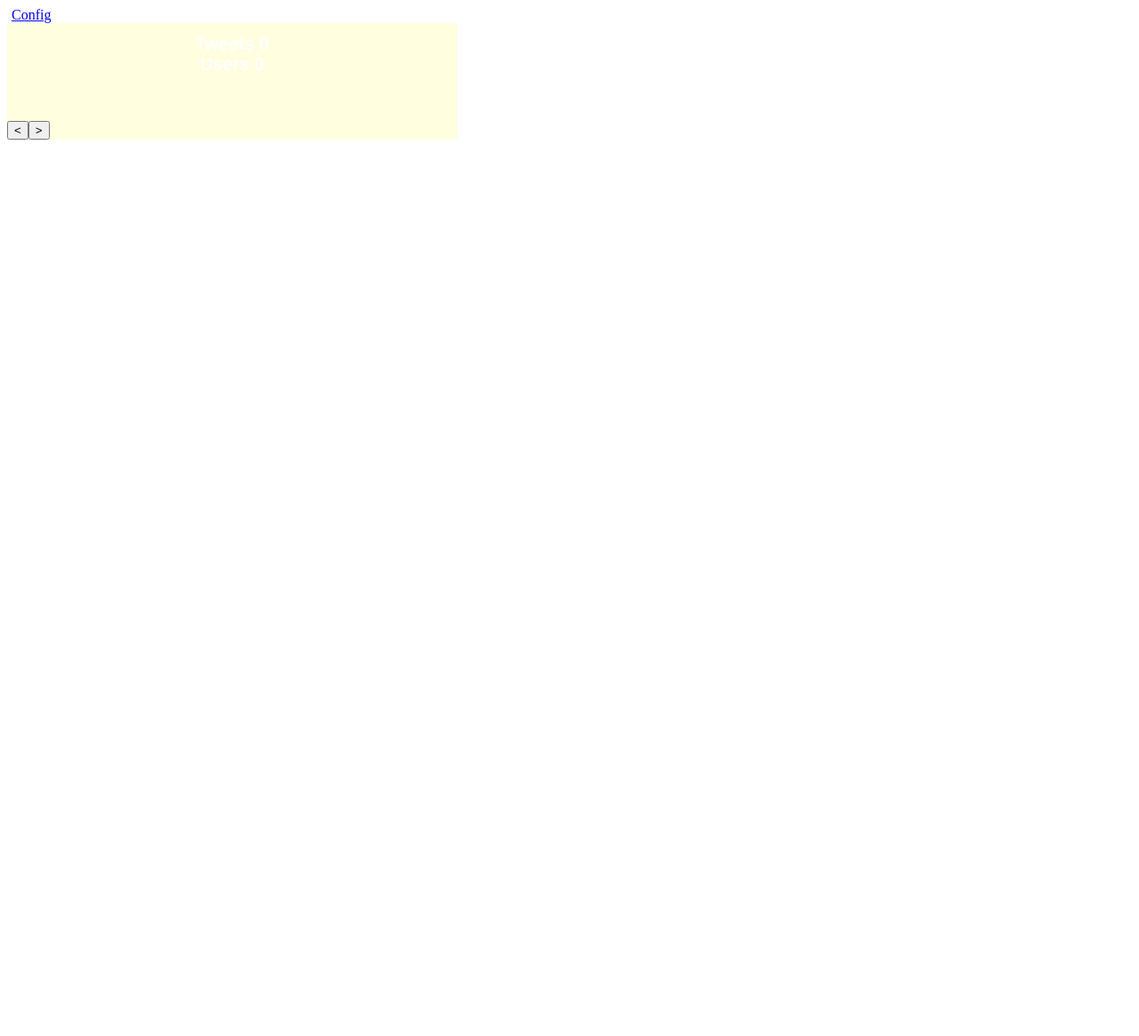
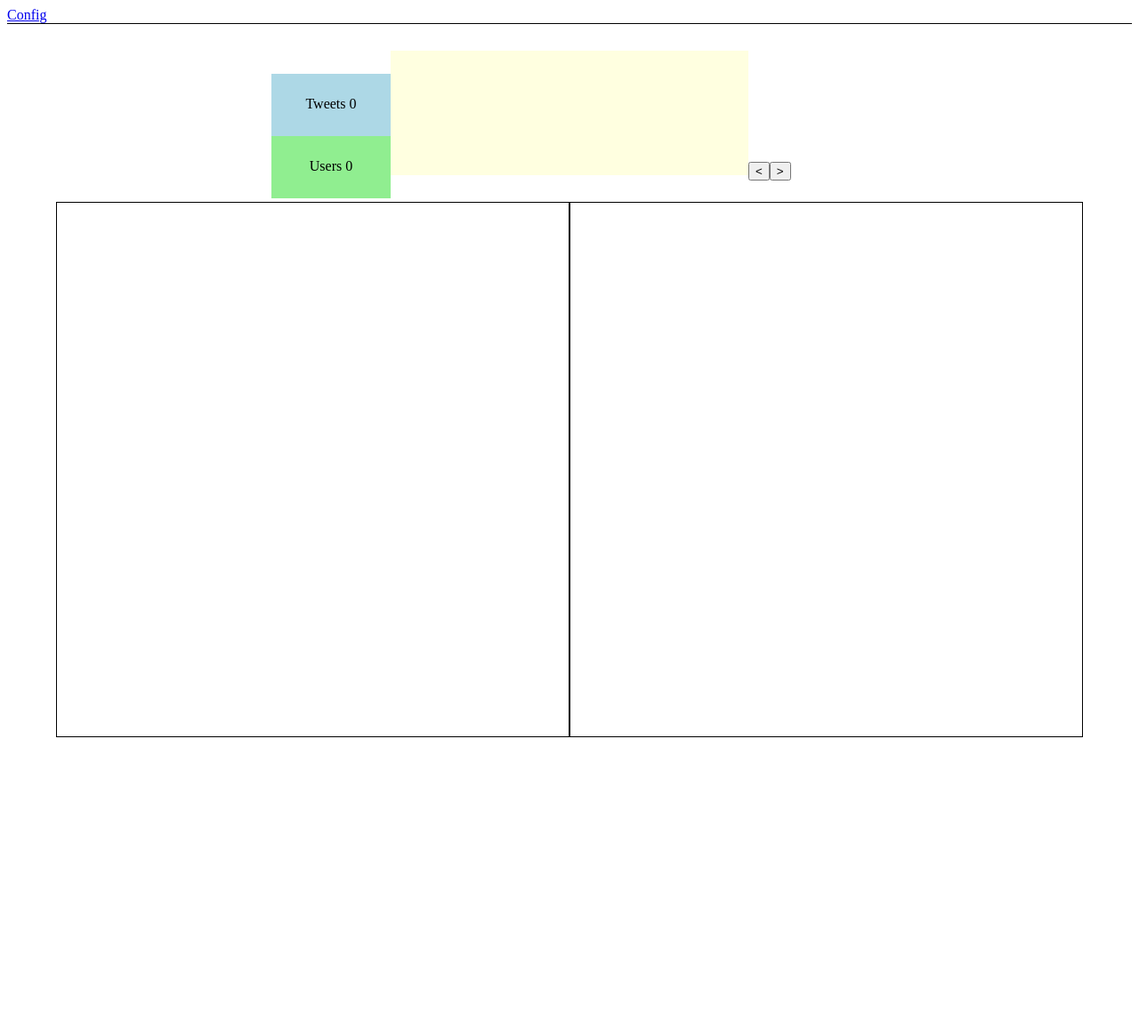
Before and after one commit to deivede/spotlight, a Flask app: page / in a window 1280 px wide. Shown: the whole page at 89% size. After the commit the page ends 829 px from the top, so only its background shows below. Run offline with Flask 2, Linux system fonts and the light colour scheme; data that the repository does not hold is empty; some libraries are stand-ins or nearby versions.

Commit message:
New Layout Sctructure

```diff
--- a/static/index.css
+++ b/static/index.css
@@ -1,18 +1,16 @@
-#dashboardWrapper {
-  /* height: 110px;
-  width: 100%; */
+
+#buttons {
+  margin: 0 auto;
 }
 
 #flex {
   display: flex;
+  justify-content: center;
 }
 
 #navbar {
   display: block;
-}
-
-a {
-  padding: 5px
+  border-bottom: 1px solid;
 }
 
 .linkedtweet {
@@ -27,29 +25,13 @@ a {
   height: 1000px;
 }
 
-#buttonsWrapper {
-}
-
-.dashboard {
- width: 100%;
- height: 110px;
- /* background-color: LightBlue; */
- text-align: center;
- font-weight: bold;
- font-size: 20px;
- font-family: sans-serif;
- color: white;
-}
-
 
 #render {
-  width: 40%;
-  background-color: lightyellow;
-  display: inline-block;
-}
-
-.displayWrapper {
-  display: inline-block;
+  height: 140px;
+  width: 670px;
+  margin: 0 auto;
+  margin-top: 30px;
+  margin-bottom: 30px;
 }
 
 .nick {
@@ -79,9 +61,50 @@ a {
 }
 
 #timeline {
-  overflow: scroll;
-  width: 600px;
-  height: 1000px;
+  overflow: auto;
+  width: 575px;
+  height: 600px;
+  border: 1px solid;
+}
+
+  .dashboard {
+    height: 100%;
+    width: 20%;
+    display: inline-block;
+    position: relative;
+    bottom: 30px;
+  }
+
+#sidebar {
+  overflow: auto;
+  width: 575px;
+  height: 600px;
+  border: 1px solid;
+}
+
+#userbar {
+  height: 100%;
+  width: 60%;
+  overflow-x: scroll;
+  overflow-y: hidden;
+  background-color: lightyellow;
+  display: inline-flex;
+  flex-direction: row;
+  align-items: center;
+  margin: 0 auto;
+  scrollbar-width: none;
+}
+
+
+#scrollButtonsWrap {
+  width: 20%;
+  display: inline;
+}
+
+.renderLinkedtt {
+  width: 100%;
+  height: 20px;
+  text-align: center;
 }
 
 .displayBox {
@@ -91,15 +114,17 @@ a {
 }
 
 .dashboardDisplay {
-  height: 80px;
-  width: 80px;
+  width: 30px;
+  height: 70px;
   background-color: sandybrown;
-  border-radius: 50%;
   display: inline-block;
   text-align: center;
-  font-size: 2.8em;
-  position: relative;
-  top: 10px;
+  font-size: 1.8em;
+  text-align: center;
+  font-weight: bold;
+  font-size: 20px;
+  font-family: sans-serif;
+  color: white;
 }
 
 .dashboardDisplay.users {
@@ -107,16 +132,27 @@ a {
 }
 
 .totalTweets {
-  position: relative;
-  top: 12px;
+  height: 50%;
+  width: 100%;
 }
 
-.resetDashboard {
-  border-radius: 50%;
-  height: 60px;
-  width: 60px;
+#upDisplay {
+  background-color: lightblue
+}
+
+#downDisplay {
+  background-color: lightgreen
+}
+
+.totalTweetsnumber {
+  height: 20px;
+  text-align: center;
   position: relative;
-  bottom: 37px;
+  top: 25px;
+}
+
+.ScrollButton {
+  display: inline-block;
 }
 
 .newTweetsDisplay {
```
